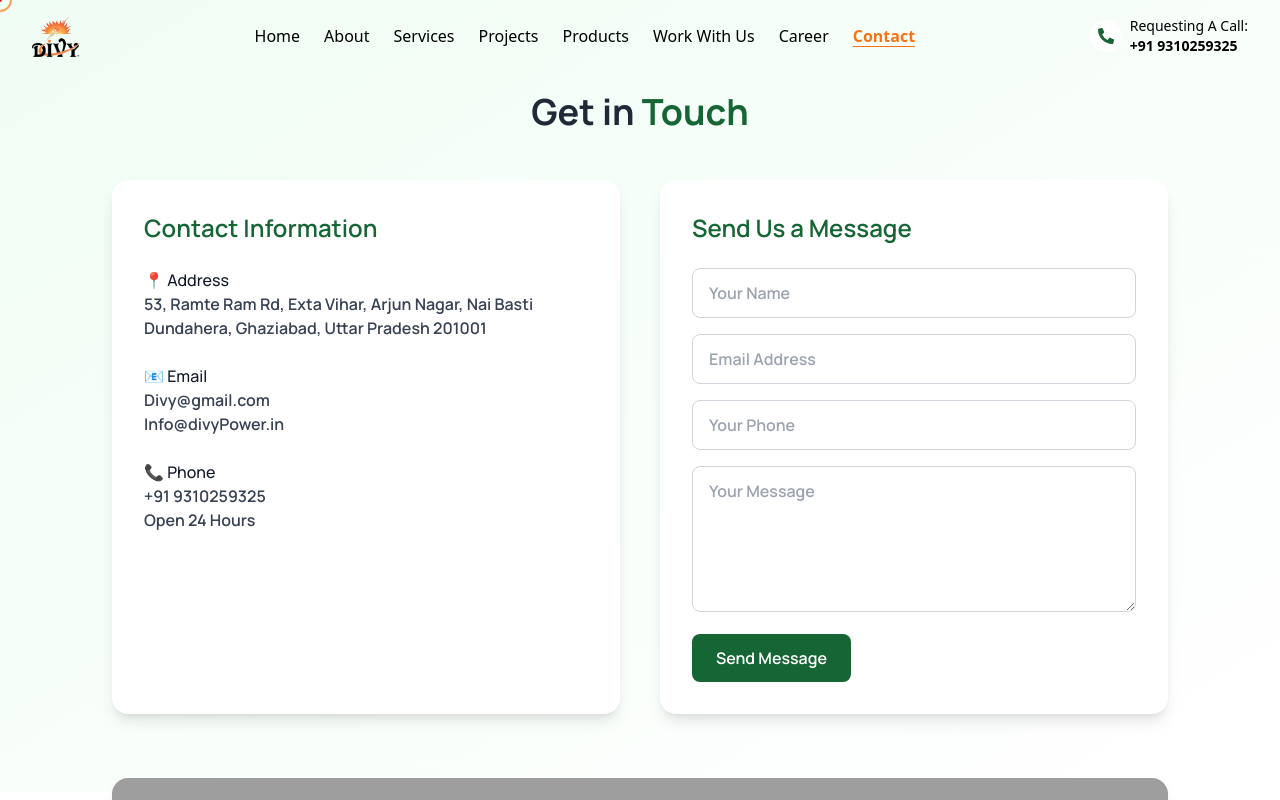
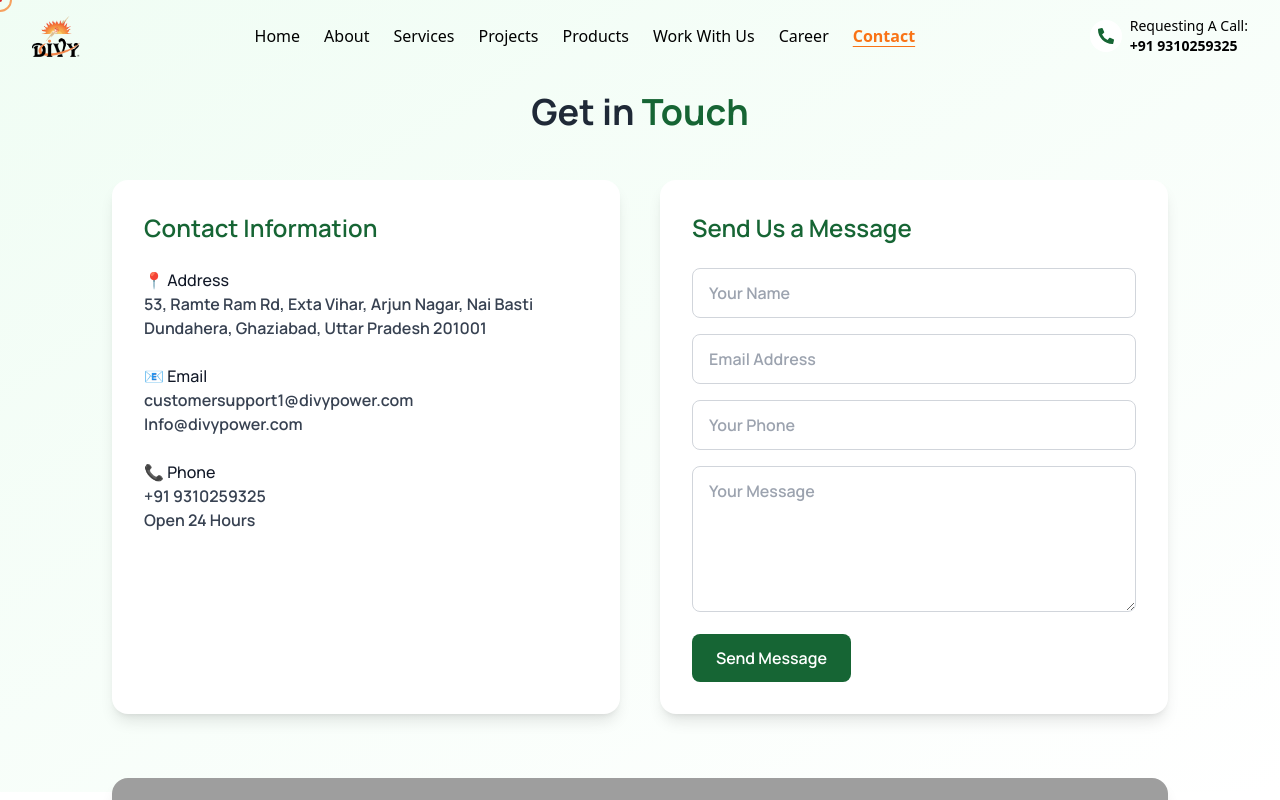
Before and after one commit to vanshika8484/Solar_web, a React (Vite) app: page /contact in a window 1280 px wide. Shown: the top 800 px of the page. Built offline with nearby package versions, Linux system fonts and the light colour scheme; grey boxes are pictures that could not be loaded; a web font is replaced by a local one.

Commit message:
Update Contact.jsx

```diff
--- a/src/components/Contact.jsx
+++ b/src/components/Contact.jsx
@@ -68,7 +68,7 @@ function Contact() {
               </div>
               <div>
                 <h4 className="font-medium text-gray-900">📧 Email</h4>
-                <p>Divy@gmail.com<br />Info@divyPower.in</p>
+                <p>customersupport1@divypower.com<br />Info@divypower.com</p>
               </div>
               <div>
                 <h4 className="font-medium text-gray-900">📞 Phone</h4>
```
